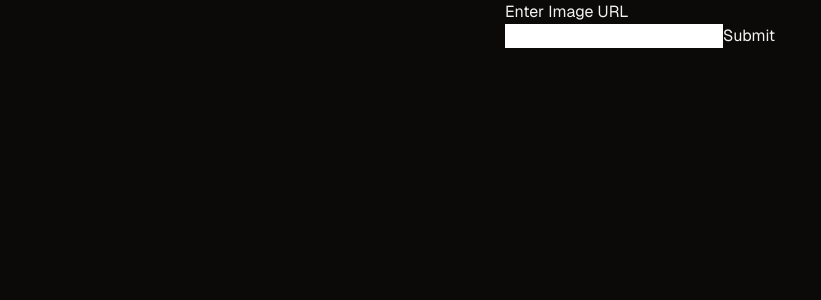
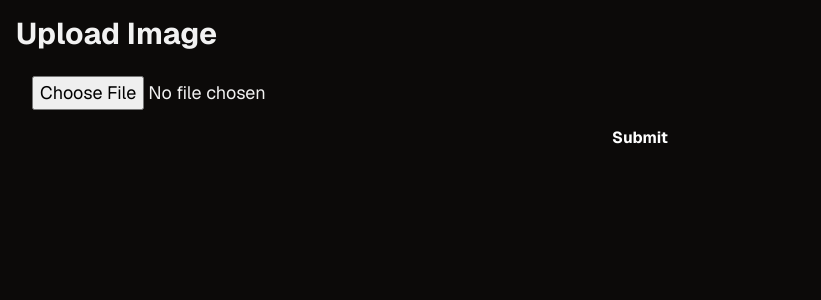
Before and after one commit to srajankumar/genki-no-kitchen, a Next.js app: page /scan/unpackaged in a window 1280 px wide. Shown: the top 300 px of the page, without its empty margins (0-821 px from the left). Built offline with nearby package versions, Linux system fonts and the light colour scheme.

Commit message:
json data fixed

```diff
--- a/app/scan/unpackaged/page.js
+++ b/app/scan/unpackaged/page.js
@@ -1,37 +1,79 @@
 "use client";
-import React, { useState } from "react";
+import React, { useState, useEffect } from "react";
 import axios from "axios";
 
 function App() {
-  const [imageUrl, setImageUrl] = useState("");
+  const [image, setImage] = useState(null);
   const [description, setDescription] = useState("");
+  const [jsonData, setJsonData] = useState(null); // Use null to avoid empty object
 
-  const handleUrlChange = (e) => {
-    setImageUrl(e.target.value);
+  const handleImageChange = (e) => {
+    setImage(e.target.files[0]);
   };
 
   const handleSubmit = async () => {
+    if (!image) {
+      alert("Please select an image file");
+      return;
+    }
+
     try {
+      const formData = new FormData();
+      formData.append("file", image);
+
       const response = await axios.post(
         "http://localhost:5000/describe_vegetable",
-        { image: imageUrl }
+        formData,
+        {
+          headers: {
+            "Content-Type": "multipart/form-data",
+          },
+        }
       );
 
-      setDescription(JSON.stringify(response.data));
+      const jsonData = response.data;
+      setJsonData(jsonData);
+      setDescription(JSON.stringify(jsonData));
     } catch (error) {
       console.error("Error:", error);
     }
   };
 
+  // Clear data when there's no image selected (optional)
+  useEffect(() => {
+    if (!image) {
+      setJsonData(null);
+      setDescription("");
+    }
+  }, [image]);
+
   return (
-    <div>
-      <h1>Enter Image URL</h1>
-      <input type="text" value={imageUrl} onChange={handleUrlChange} />
-      <button onClick={handleSubmit}>Submit</button>
+    <div className="container mx-auto p-4 pt-6 md:p-6 lg:p-12">
+      <h1 className="text-3xl font-bold mb-4">Upload Image</h1>
+      <div className="flex flex-col md:flex-row items-center mb-4">
+        <input
+          type="file"
+          onChange={handleImageChange}
+          className="w-full md:w-1/2 xl:w-1/3 px-4 py-2 text-lg"
+        />
+        <button
+          type="submit"
+          onClick={handleSubmit}
+          className="bg-orange-500 hover:bg-orange-700 text-white font-bold py-2 px-4 rounded"
+        >
+          Submit
+        </button>
+      </div>
       {description && (
-        <div>
-          <h2>Description:</h2>
-          <pre>{description}</pre>
+        <div className="bg-gray-100 p-4 rounded">
+          <h2 className="text-lg font-bold mb-2">Description:</h2>
+          <pre className="text-sm">{description}</pre>
+        </div>
+      )}
+      {jsonData && ( // Only display JSON data if it exists
+        <div className="bg-gray-100 p-4 rounded">
+          <h2 className="text-lg font-bold mb-2">JSON Data:</h2>
+          <pre className="text-sm">{JSON.stringify(jsonData, null, 2)}</pre>
         </div>
       )}
     </div>
```
Also changed, not shown: 1 other file (tests, documents, lock files or other folders).
